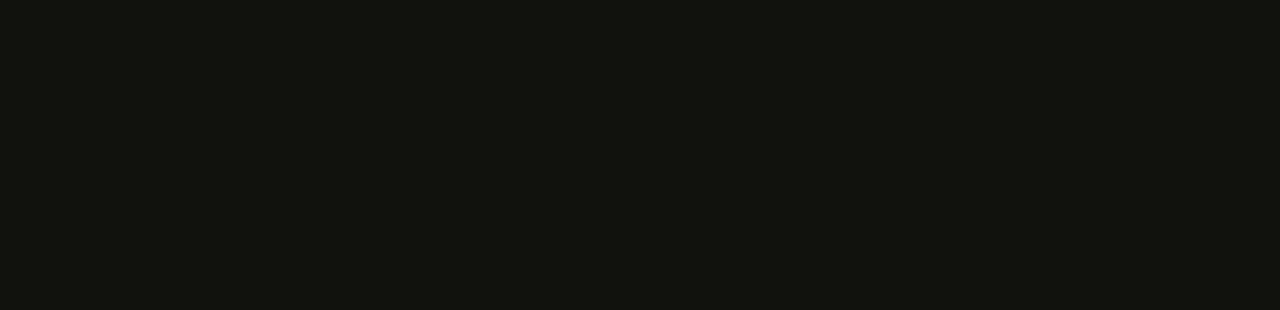
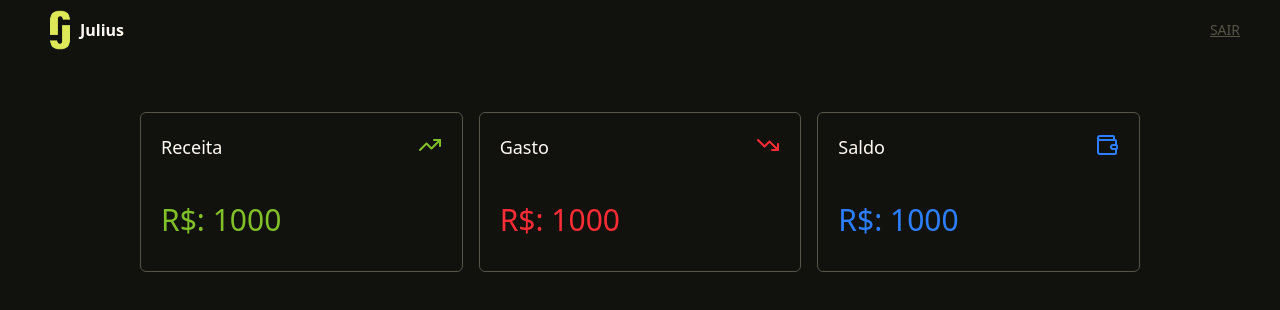
Before and after one commit to Eduardo-Batist4/interface-julius, a React (Vite) app: page /dashboard in a window 1280 px wide. Before the commit this address had no page. Shown: the top 310 px of the page. Built offline with nearby package versions, Linux system fonts and the light colour scheme.

Commit message:
feat: Initialized the dashboard and created cards to show money info

```diff
--- a/src/App.tsx
+++ b/src/App.tsx
@@ -2,6 +2,7 @@
 import Login from "./pages/Login";
 import { Route, Routes } from "react-router-dom";
 import Singin from "./pages/Signup";
+import Dashboard from "./pages/Dashboard";
 
 function App() {
   return (
@@ -30,10 +31,11 @@
           },
         }}
       />
-      <div className="w-[80%] h-auto p-5 flex justify-center">
+      <div className="w-full h-auto flex justify-center">
         <Routes>
           <Route path="/" element={<Login />} />
           <Route path="/singin" element={<Singin />} />
+          <Route path="/dashboard" element={<Dashboard />} />
         </Routes>
       </div>
     </main>
--- a/src/components/Header.tsx
+++ b/src/components/layout/Header.tsx
@@ -1,5 +1,5 @@
 import { Link } from "react-router-dom";
-import logo from "../assets/jj-logo.png";
+import logo from "../../assets/jj-logo.png";
 
 function Header() {
   return (
--- /dev/null
+++ b/src/components/ui/card.tsx
@@ -0,0 +1,31 @@
+import type { ReactNode } from "react";
+
+interface amountProps {
+  nameCard: string;
+  balance: string;
+  icon: ReactNode;
+}
+
+function Card({ nameCard, balance, icon }: amountProps) {
+  let cardColor: string = "text-kiwi";
+
+  if (nameCard == "saldo") {
+    cardColor = "text-blue-500";
+  } else if (nameCard == "gasto") {
+    cardColor = "text-red-500";
+  }
+
+  return (
+    <div className="grow h-40 rounded-md border-1 border-second-text p-5">
+      <div className="w-full flex justify-between">
+        <h1 className="text-lg capitalize text-white ">{nameCard}</h1>
+        <span className={cardColor}>{icon}</span>
+      </div>
+      <div className="w-full h-full flex items-center">
+        <h2 className={"text-3xl " + cardColor}>R$: {balance}</h2>
+      </div>
+    </div>
+  );
+}
+
+export default Card;
--- /dev/null
+++ b/src/pages/Dashboard.tsx
@@ -0,0 +1,20 @@
+import Header from "../components/layout/Header";
+import Card from "../components/ui/card";
+import { TrendingUp, TrendingDown, Wallet } from "lucide-react";
+
+function Dashboard() {
+  return (
+    <div className="w-full h-screen flex flex-col overflow-hidden items-center">
+      <Header />
+      <main className="w-[80%] flex-grow overflow-y-auto">
+        <div className="w-full h-auto flex flex-grow space-x-4 p-3 mt-10">
+          <Card nameCard="receita" icon={<TrendingUp />} balance={"1000"} />
+          <Card nameCard="gasto" icon={<TrendingDown />} balance={"1000"} />
+          <Card nameCard="saldo" icon={<Wallet />} balance={"1000"} />
+        </div>
+      </main>
+    </div>
+  );
+}
+
+export default Dashboard;
--- a/src/pages/Login.tsx
+++ b/src/pages/Login.tsx
@@ -1,4 +1,4 @@
-import { Link } from "react-router-dom";
+import { Link, useNavigate } from "react-router-dom";
 import logo from "../assets/jj-logo.png";
 import Button from "../components/ui/Button";
 import Input from "../components/ui/Input";
@@ -22,8 +22,6 @@
       data
     );
 
-    console.log(response);
-
     return response.data;
   } catch (error) {
     if (axios.isAxiosError(error)) {
@@ -39,6 +37,7 @@
   const [password, setPassword] = useState<string>("");
   const [isLoading, setIsLoading] = useState<boolean>(false);
   const [hasLoginError, setHasLoginError] = useState<boolean>(false);
+  const navigate = useNavigate();
 
   const handleSubmit = async (e: FormEvent) => {
     e.preventDefault();
@@ -61,6 +60,7 @@
     if (result) {
       console.log("Token received:", result.token);
       toast.success("Successful Login!");
+      navigate("/dashboard");
     } else {
       setHasLoginError(true);
       toast.error("Invalid email or password!");
```
